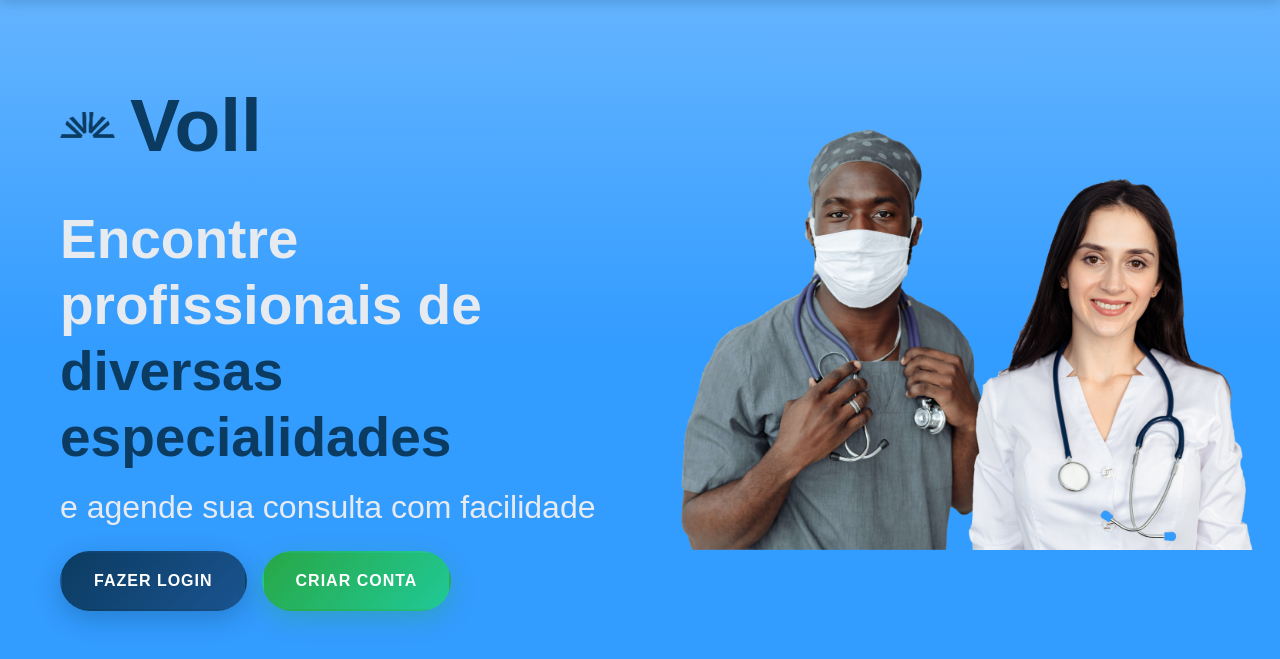
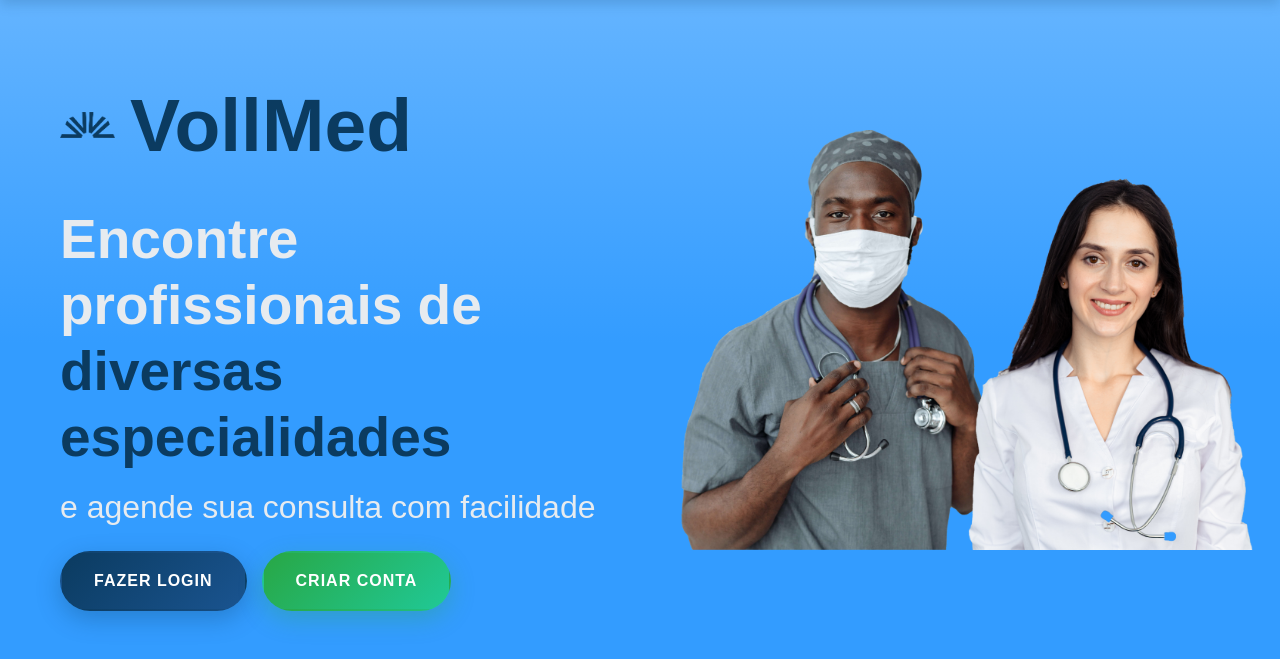
Before and after one commit to gabrielvieira1/vollmed-java, a Spring Boot app: page / in a window 1280 px wide. Shown: the part 75-734 px from the top of the page. Run offline with Spring Boot 4, Linux system fonts and the light colour scheme; some of the project's set-up classes (security, data sources, template engines, error pages and the like) are left out, and stand-ins take their place; some libraries are stand-ins or nearby versions.

Commit message:
fix: Clean up HTML formatting in index.html and ensure proper structure

```diff
--- a/src/main/resources/templates/index.html
+++ b/src/main/resources/templates/index.html
@@ -1,9 +1,7 @@
 <!DOCTYPE html>
-<html lang="pt"
-      xmlns:th="http://thymeleaf.org"
-      xmlns:layout="http://www.ultraq.net.nz/thymeleaf/layout"
-      xmlns:sec="http://www.thymeleaf.org/extras/spring-security"
-      layout:decorate="~{template.html}">
+<html lang="pt" xmlns:th="http://thymeleaf.org" xmlns:layout="http://www.ultraq.net.nz/thymeleaf/layout"
+    xmlns:sec="http://www.thymeleaf.org/extras/spring-security" layout:decorate="~{template.html}">
+
 <head>
     <title>Voll.med</title>
 </head>
@@ -14,7 +12,8 @@
             <div class="container">
                 <div class="hero-content">
                     <h1 class="hero-logo">
-                        <img src="../static/assets/logo.png" alt="Médico com máscara" th:src="@{/assets/logo.png}"> Voll
+                        <img src="../static/assets/logo.png" alt="Médico com máscara" th:src="@{/assets/logo.png}">
+                        VollMed
                     </h1>
 
                     <h2 class="hero-title">Encontre profissionais de <span>diversas especialidades</span></h2>
@@ -38,4 +37,5 @@
         </section>
     </div>
 </body>
+
 </html>
```
